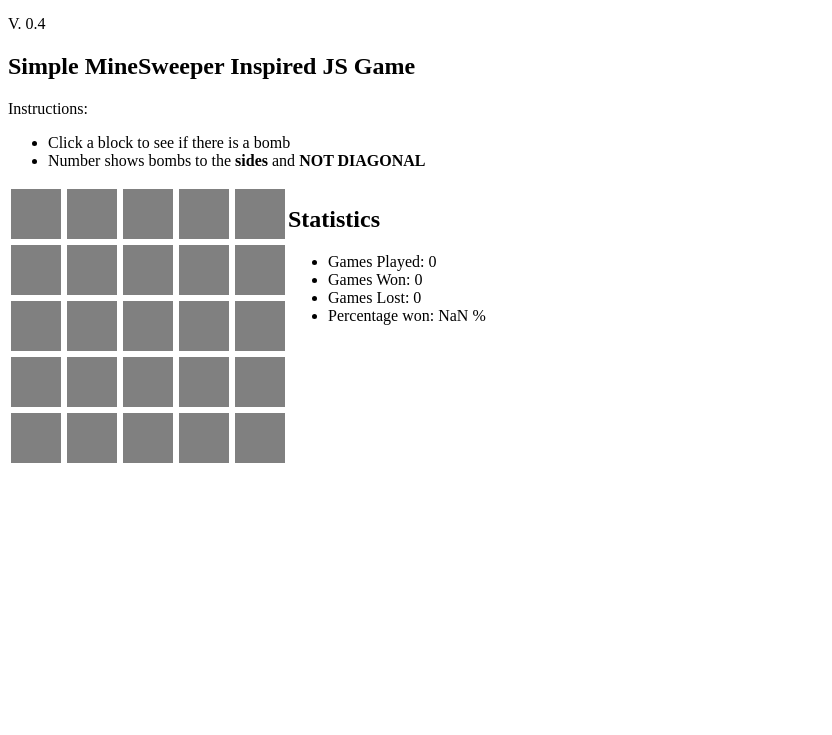
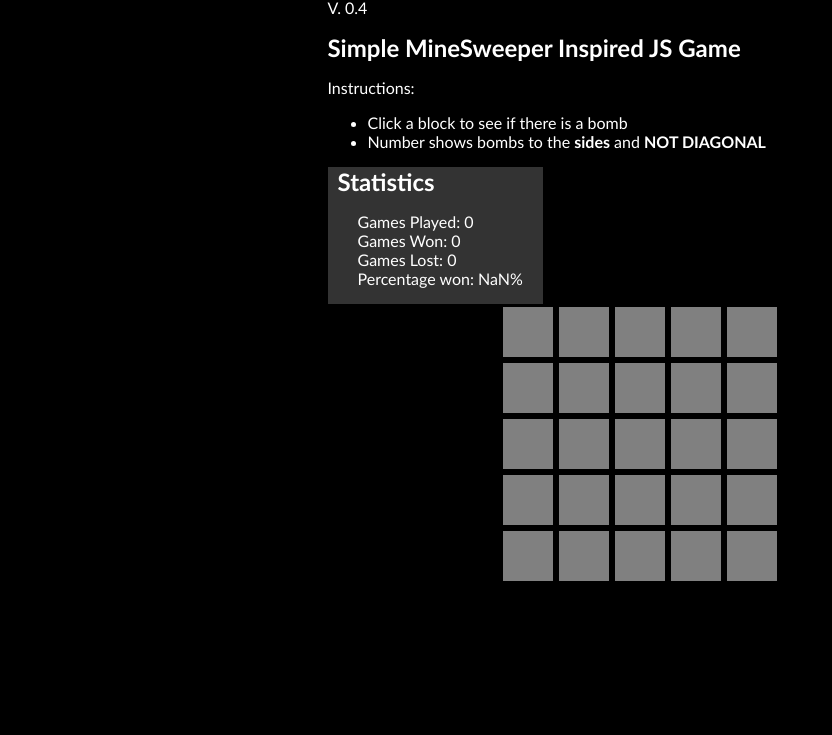
Before and after one commit to rebeat/VDS-Minesweeper, a plain HTML site: page index.html in a window 1280 px wide. Shown: the part 65-800 px from the top of the page, without its empty margins (0-832 px from the left). Drawn offline with Linux system fonts and the light colour scheme.

Commit message:
Cleaned some more code + added some styling

```diff
--- a/css/style.css
+++ b/css/style.css
@@ -1,10 +1,43 @@
 /* Stylesheet for MineSweeper */
 /* By Stef van Dijk for CMD @ HvA */
 
+body {
+	max-width: 625px;
+	margin-left: auto;
+	margin-right: auto;
+	font-family: "Calibri", Arial, sans-serif;
+	color:#FFFFFF;
+	background-color:#000000;
+}
+
+h1, h2, h3{
+	margin:0;
+	padding:0;
+}
+
 #blocktainer {
+	margin-left:auto;
+	margin-right:auto;
 	width: 280px;
 	height: 280px;
-	float: left;
+	/*float: left;*/
+	clear: both;
+	color:#000000;
+}
+
+#infotainer {
+	float:left;
+}
+
+#statainer {
+	float:left;
+	background-color: rgba(255,255,255,0.2);
+	padding:0 20px 0 10px;
+}
+
+#statainer ul {
+	list-style: none;
+	margin-left: -20px;
 }
 
 #blocktainer p {
@@ -23,6 +56,13 @@
 	margin: 3px;
 }
 
+.block:hover {
+
+	width:46px;
+	height:46px;
+	margin:5px;
+}
+
 .noBomb {
 	background-color: #DDDDDD;
 }
--- a/index.html
+++ b/index.html
@@ -8,6 +8,7 @@
         <link rel="stylesheet" href="css/style.css">
     </head>
     <body>
+        <div id="infotainer">
             <h1>MineSweeper Javascript</h1>
             <p>V. 0.4</p>
 
@@ -18,6 +19,25 @@
                     <li>Click a block to see if there is a bomb</li>
                     <li>Number shows bombs to the <strong>sides</strong> and <strong>NOT DIAGONAL</strong></li>
                 </ul>
+            </p>
+        </div>
+        <div id="statainer">
+            <h2>Statistics</h2>
+            <ul>
+                <li>Games Played: <span id="played">0</span></li>
+                <li>Games Won: <span id="won">0</span></li>
+                <li>Games Lost: <span id="died">0</span></li>
+                <li>Percentage won: <span id="percwon">0</span></li>
+            </ul>
+        </div>
+<!--        <div id="settainer">
+            <h2>Settings</h2>
+            <ul>
+                <li>Reset stats</li>
+                <li>Reload Game<span id="won">0</span></li>
+            </ul>
+        </div>
+-->
 
         <div id="blocktainer">
             <div class="blockrow">
@@ -56,24 +76,7 @@
                 <div class="block" onclick="check(25)" id="bl_25"><p></p></div>
             </div>
         </div>
-        <div id="blocktainer">
-            <h2>Statistics</h2>
-            <ul>
-                <li>Games Played: <span id="played">0</span></li>
-                <li>Games Won: <span id="won">0</span></li>
-                <li>Games Lost: <span id="died">0</span></li>
-                <li>Percentage won: <span id="percwon">0</span></li>
-            </ul>
-        </div>
-        <div id="blocktainer">
-<!--
-            <h2>Settings</h2>
-            <ul>
-                <li>Reset stats</li>
-                <li>Reload Game<span id="won">0</span></li>
-            </ul>
-        </div>
--->
+
 
         <script src="js/script.js"></script>
     </body>
--- a/js/script.js
+++ b/js/script.js
@@ -23,6 +23,7 @@ Round: http://www.w3schools.com/jsref/jsref_round.asp
 var blockarray = [];
 var bombcounter = 0;
 var noBomb = 25;
+var bomb, chkBlock, bombstatus, block;
 
 // Check if played before - Set the LS if not --> +1 if played before
 if (localStorage.played) {
@@ -32,16 +33,12 @@ if (localStorage.played) {
 }
 
 // Check if died before - Set the LS if not set before
-if (localStorage.died) {
-
-} else {
+if (!localStorage.died) {
 	localStorage.died = 0;
 }
 
 // Check if won before - Set the LS if not set before
-if (localStorage.won) {
-
-} else {
+if (!localStorage.won) {
 	localStorage.won = 0;
 }
 
@@ -52,12 +49,12 @@ var percwon = Math.round(localStorage.won / localStorage.played * 100);
 document.getElementById("played").innerHTML = localStorage.played;
 document.getElementById("died").innerHTML = localStorage.died;
 document.getElementById("won").innerHTML = localStorage.won;
-document.getElementById("percwon").innerHTML = percwon + " %";
+document.getElementById("percwon").innerHTML = percwon + "%";
 
 //Randomize bombs with a loop
-for (i=0; i < 25; i++) {
+for (var i = 0; i < 25; i++) {
 	// Use random number to define bomb true/false
-	bomb = Math.random()
+	bomb = Math.random();
     // Used low number to prevent cluttering at the start
 	if (bomb >= 0.3) {
 		bomb = false;
@@ -77,17 +74,19 @@ for (i=0; i < 25; i++) {
 // Get total number of clean blocks - Used to check for win
 noBomb = noBomb - bombcounter;
 
-// Show all bombs when died (Called in function Check) - Work-in-Progress - Not working, yet
-var bombshow = function(id) {
-	for (i=0; i<25; i++){
+// Show all bombs when died (Called in function Check)
+var bombShow = function() {
+	for (i=1; i<=25; i++){
 		chkBlock = blockarray[i-1];
 		blockid = chkBlock[0];
 		bombstatus = chkBlock[1];
 		if (bombstatus) {
+			var blockid = "bl_" + blockid;
+			var block = document.getElementById(blockid);
 			block.className += " " + "aBomb";
 		}
 	}
-}
+};
 
 // Show numbers for surrounding bombs (L, R, T, D, not diagonal)
 var numberCheck = function(id) {
@@ -107,49 +106,49 @@ var numberCheck = function(id) {
 	if (id !== 5 && id !== 10 && id !== 15 && id !== 20 && id !== 25) {
 		bRight = true;
 	}
-	if (id !== 1 && id !== 2 && id !== 3 && id !== 4 && id !== 5) {
+	if (!(id <= 5)) {
 		bTop = true;
 	}
-	if (id !== 21 && id !== 22 && id !== 23 && id !== 24 && id !== 25) {
+	if (!(id >= 21)) {
 		bBottom = true;
 	}
 
 	// Actually check
 	if (bLeft) {
 		// Block to Left
-			chkBlock = blockarray[id-1-1]
-			bombstatus = chkBlock[1]
+			chkBlock = blockarray[id-1-1];
+			bombstatus = chkBlock[1];
 			if (bombstatus) {
 				areacount ++;
 			}
 	}
 	if(bRight){
 		// Block to Right
-			chkBlock = blockarray[id-1+1]
-			bombstatus = chkBlock[1]
+			chkBlock = blockarray[id-1+1];
+			bombstatus = chkBlock[1];
 			if (bombstatus) {
 				areacount ++;
 			}
 	}
 	if(bTop){
 		// Block Above
-			chkBlock = blockarray[id-1-5]
-			bombstatus = chkBlock[1]
+			chkBlock = blockarray[id-1-5];
+			bombstatus = chkBlock[1];
 			if (bombstatus) {
 				areacount ++;
 			}
 	}
 	if(bBottom){
 		// Block Below
-			chkBlock = blockarray[id-1+5]
-			bombstatus = chkBlock[1]
+			chkBlock = blockarray[id-1+5];
+			bombstatus = chkBlock[1];
 			if (bombstatus) {
 				areacount ++;
 			}
 	}
 	// Write result to HTML/Block
-	chkBlock = blockarray[id-1]
-	blockid = chkBlock[0]
+	chkBlock = blockarray[id-1];
+	blockid = chkBlock[0];
 	var blockid = "bl_" + blockid;
 	document.getElementById(blockid).innerHTML = "<p>" + areacount + "</p>";
 };
@@ -158,15 +157,15 @@ var numberCheck = function(id) {
 var check = function (id) {
 	numberCheck(id);
 	// Get true/false status
-	chkBlock = blockarray[id-1]
-	blockid = chkBlock[0]
-	bombstatus = chkBlock[1]
+	chkBlock = blockarray[id-1];
+	blockid = chkBlock[0];
+	bombstatus = chkBlock[1];
 	// Get the ID of the block to add a class later on
 	var blockid = "bl_" + blockid;
-	var block = document.getElementById(blockid)
+	var block = document.getElementById(blockid);
 	if (bombstatus) {
 		// BOMB! You have died --> Restart
-		block.className += " " + "aBomb";
+		bombShow();
 		localStorage.died ++;
 		alert("Darn, you died. (Again?)");
 		location.reload();
@@ -184,4 +183,4 @@ var check = function (id) {
 		alert("Winner!");
 		location.reload();
 	}
-}
+};
```
Lines whose indentation alone changed are shown as unchanged.
